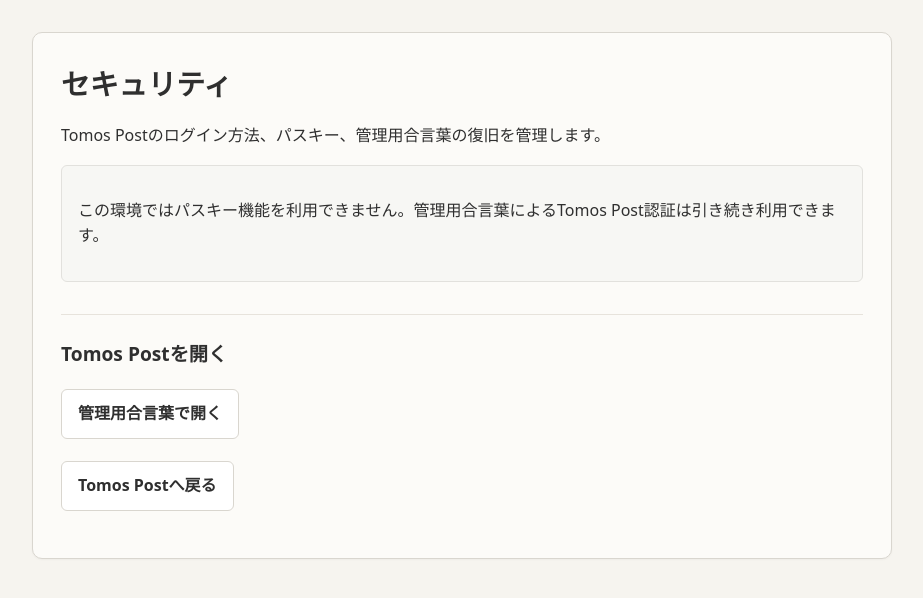
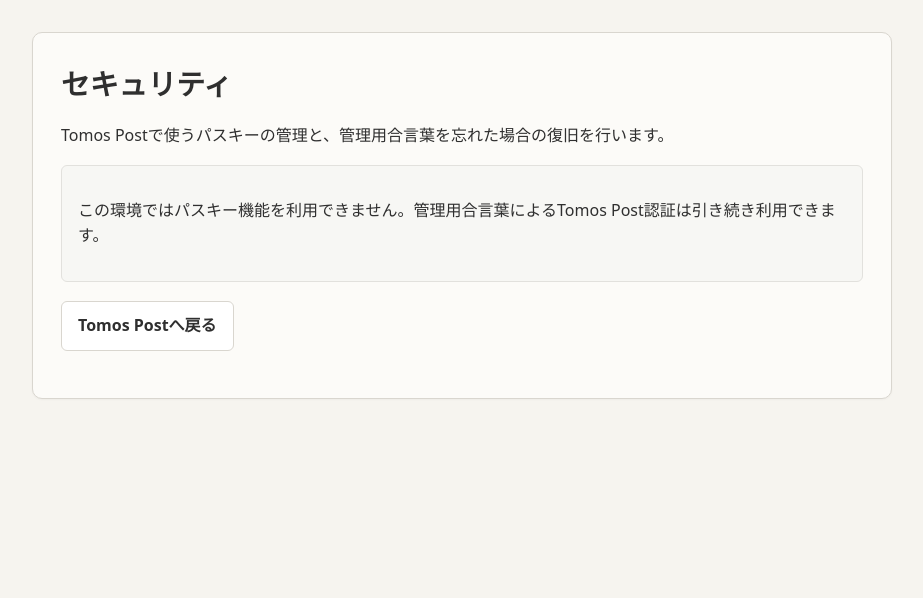
Before and after one commit to tomosweb/tomos, a PHP site: page /tomos/post/security/index.php in a window 1280 px wide. Shown: the top 598 px of the page, without its empty margins (178-1101 px from the left). Run offline with PHP 8.4, Linux system fonts and the light colour scheme; some libraries are stand-ins or nearby versions.

Commit message:
Refine security page navigation and labels

```diff
--- a/post/security/index.php
+++ b/post/security/index.php
@@ -85,7 +85,7 @@ body{font-family:system-ui,-apple-system,BlinkMacSystemFont,"Segoe UI",sans-seri
 </head>
 <body>
 <h1>セキュリティ</h1>
-<p>Tomos Postのログイン方法、パスキー、管理用合言葉の復旧を管理します。</p>
+<p>Tomos Postで使うパスキーの管理と、管理用合言葉を忘れた場合の復旧を行います。</p>
 
 <?php if (empty($status['available'])): ?>
 <div class="result"><p>この環境ではパスキー機能を利用できません。管理用合言葉によるTomos Post認証は引き続き利用できます。</p></div>
@@ -94,31 +94,20 @@ body{font-family:system-ui,-apple-system,BlinkMacSystemFont,"Segoe UI",sans-seri
 <p>登録済みパスキー: <?= count($credentials) ?> 件</p>
 <?php if ($currentRpId !== ''): ?><p class="hint">RP ID: <code><?= htmlspecialchars($currentRpId, ENT_QUOTES, 'UTF-8') ?></code></p><?php endif; ?>
 </div>
-<?php endif; ?>
 
 <section class="card">
-<h2>Tomos Postを開く</h2>
-<?php if ($authenticated): ?>
-<p>このブラウザは現在認証済みです。</p>
-<a class="button primary" href="<?= htmlspecialchars($publicPath('post/'), ENT_QUOTES, 'UTF-8') ?>">Tomos Postへ</a>
-<?php else: ?>
-<?php if (!empty($status['available']) && $hasPasskey): ?>
-<a class="button primary" href="<?= htmlspecialchars($publicPath('post/passkey/login/'), ENT_QUOTES, 'UTF-8') ?>">パスキーで開く</a>
-<?php endif; ?>
-<a class="button" href="<?= htmlspecialchars($publicPath('post/'), ENT_QUOTES, 'UTF-8') ?>">管理用合言葉で開く</a>
-<?php endif; ?>
-</section>
-
-<?php if (!empty($status['available'])): ?>
-<section class="card">
-<h2>パスキー</h2>
+<h2>パスキーを管理する</h2>
+<p>登録済みパスキーの確認、名称変更、削除、新しいパスキーの追加ができます。</p>
 <?php if ($authenticated): ?>
 <a class="button primary" href="<?= htmlspecialchars($publicPath('post/passkey/manage/'), ENT_QUOTES, 'UTF-8') ?>">登録済みパスキーを管理</a>
 <a class="button" href="<?= htmlspecialchars($publicPath('post/passkey/register/'), ENT_QUOTES, 'UTF-8') ?>">パスキーを追加</a>
 <?php elseif ($hasPasskey): ?>
-<p class="hint">パスキーの追加・削除にはTomos Postへの認証が必要です。</p>
+<p class="hint">パスキーを管理するには、先にTomos Postへ認証してください。</p>
+<a class="button primary" href="<?= htmlspecialchars($publicPath('post/passkey/login/'), ENT_QUOTES, 'UTF-8') ?>">パスキーで認証</a>
+<a class="button" href="<?= htmlspecialchars($publicPath('post/'), ENT_QUOTES, 'UTF-8') ?>">管理用合言葉で認証</a>
 <?php else: ?>
 <p class="hint">まだパスキーは登録されていません。管理用合言葉でTomos Postへ認証した後に登録できます。</p>
+<a class="button" href="<?= htmlspecialchars($publicPath('post/'), ENT_QUOTES, 'UTF-8') ?>">管理用合言葉で認証</a>
 <?php endif; ?>
 </section>
 
```
